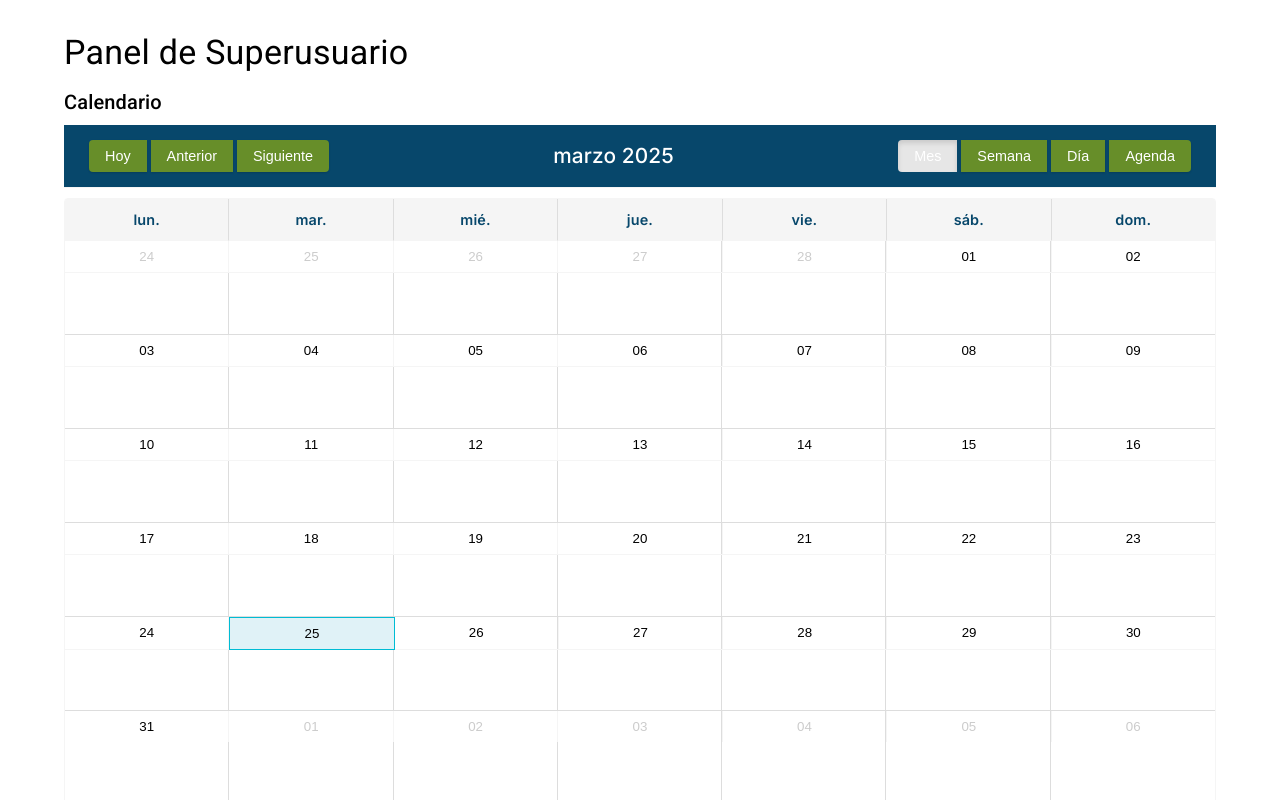
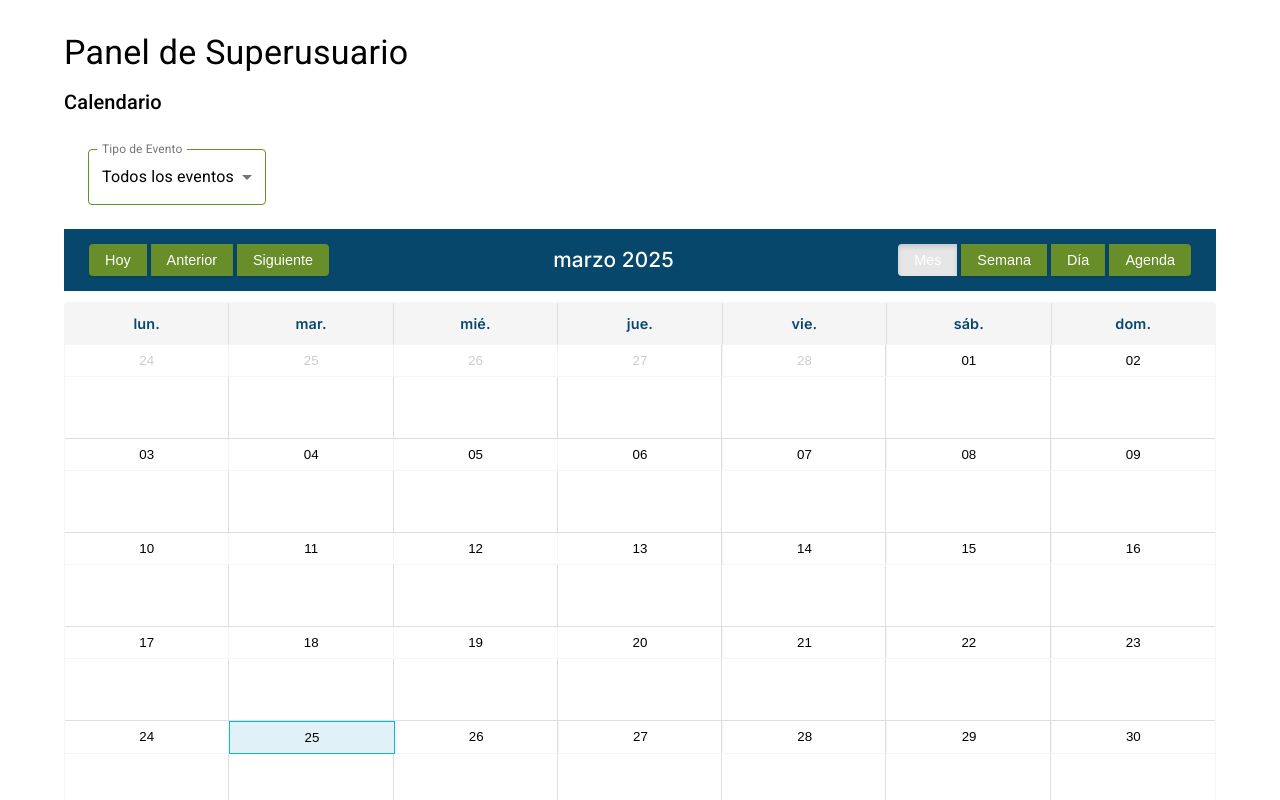
Before and after one commit to MarcosRillo/EATT, a Next.js app: page /superUser in a window 1280 px wide. Shown: the top 800 px of the page. Built offline with nearby package versions, Linux system fonts and the light colour scheme.

Commit message:
agregado filtros al calendar

```diff
--- a/src/components/calendar/Calendar.jsx
+++ b/src/components/calendar/Calendar.jsx
@@ -1,6 +1,6 @@
 "use client";
 
-import React, { useState } from "react";
+import React, { useState, useEffect } from "react";
 import {
   Calendar,
   Views,
@@ -13,8 +13,9 @@ moment.locale("es");
 import "react-big-calendar/lib/css/react-big-calendar.css";
 import { useEvents } from "@/app/context/EventContext";
 import theme from "@/theme";
-import EventDetailsModal from "@/components/eventDetailModal/eventDetailModal.jsx"; // Importa el nuevo componente
-import styles from "@/components/calendar/Calendar.modules.css"
+import EventDetailsModal from "@/components/eventDetailModal/eventDetailModal.jsx";
+import styles from "@/components/calendar/Calendar.modules.css";
+import { FormControl, InputLabel, Select, MenuItem } from "@mui/material";
 
 const localizer = momentLocalizer(moment);
 
@@ -33,6 +34,14 @@ function PublicCalendar() {
   const { events } = useEvents();
   const [selectedEvent, setSelectedEvent] = useState(null);
   const [openModal, setOpenModal] = useState(false);
+  const [selectedType, setSelectedType] = useState("Todos"); // Estado para el tipo seleccionado
+  const [availableTypes, setAvailableTypes] = useState([]);
+
+  useEffect(() => {
+    // Obtener todos los tipos de eventos únicos al cargar el componente
+    const types = [...new Set(events.map((event) => event.type))];
+    setAvailableTypes(types);
+  }, [events]);
 
   const mensajesEnEspanol = {
     allDay: "Todo el día",
@@ -59,6 +68,10 @@ function PublicCalendar() {
     setSelectedEvent(null);
   };
 
+  const handleFilterChange = (event) => {
+    setSelectedType(event.target.value);
+  };
+
   const eventStyleGetter = (event, start, end, isSelected) => {
     const backgroundColor = eventColors[event.type] || theme.palette.grey[500];
     const style = {
@@ -74,11 +87,34 @@ function PublicCalendar() {
     };
   };
 
+  const filteredEvents =
+    selectedType === "Todos"
+      ? events
+      : events.filter((event) => event.type === selectedType);
+
   return (
-    <div style={{ height: "85vh", marginBottom: "300px" }}>
+    <div style={{ marginBottom: "300px" }}>
+      <FormControl sx={{ m: 3, minWidth: 120 }}>
+        <InputLabel id="event-type-filter-label">Tipo de Evento</InputLabel>
+        <Select
+          labelId="event-type-filter-label"
+          id="event-type-filter"
+          value={selectedType}
+          label="Filtrar por Tipo"
+          onChange={handleFilterChange}
+        >
+          <MenuItem value="Todos">Todos los eventos</MenuItem>
+          {availableTypes.map((type) => (
+            <MenuItem key={type} value={type}>
+              {type}
+            </MenuItem>
+          ))}
+        </Select>
+      </FormControl>
+      <div style={{ height: "85vh" }}>
         <Calendar
           localizer={localizer}
-        events={events.reduce((acc, event) => {
+          events={filteredEvents.reduce((acc, event) => {
             event.dateTimes.forEach((dateTime) => {
               acc.push({
                 start: new Date(dateTime.fechaDesde + "T" + dateTime.horaDesde),
@@ -107,6 +143,7 @@ function PublicCalendar() {
           selectedEvent={selectedEvent}
         />
       </div>
+    </div>
   );
 }
 
```
Lines whose indentation alone changed are shown as unchanged.
